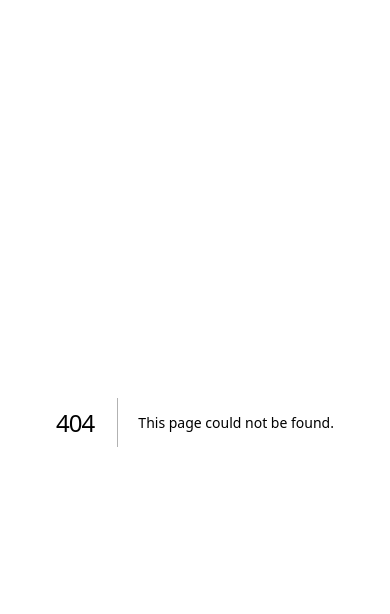
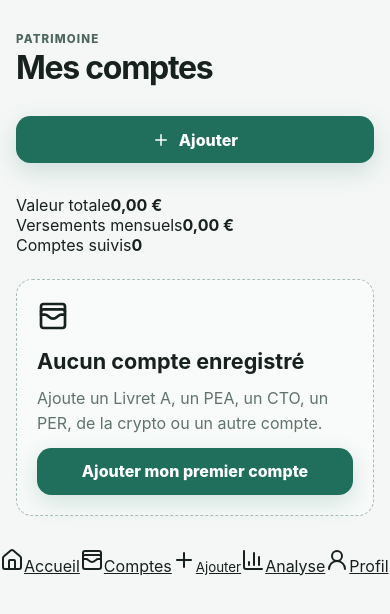
Before and after one commit to Owarino777/Patrimoine, a Next.js app: page /accounts in a window 390 px wide. Before the commit this address had no page. Shown: the top 614 px of the page. Built offline with nearby package versions, Linux system fonts and the light colour scheme.

Commit message:
feat(account): add mobile account management list

```diff
--- /dev/null
+++ b/src/app/accounts/page.tsx
@@ -0,0 +1,88 @@
+"use client";
+
+import Link from "next/link";
+import { Plus, WalletCards } from "lucide-react";
+import { useMemo, useSyncExternalStore } from "react";
+import { MobileBottomNav } from "../mobile-bottom-nav";
+import { DEMO_ACCOUNTS_CHANGED_EVENT, DEMO_ACCOUNTS_STORAGE_KEY, type DemoAccount } from "../demo-account-storage";
+
+const euro = new Intl.NumberFormat("fr-FR", {
+  style: "currency",
+  currency: "EUR",
+  minimumFractionDigits: 2,
+  maximumFractionDigits: 2,
+});
+
+function subscribe(onStoreChange: () => void): () => void {
+  window.addEventListener("storage", onStoreChange);
+  window.addEventListener(DEMO_ACCOUNTS_CHANGED_EVENT, onStoreChange);
+  return () => {
+    window.removeEventListener("storage", onStoreChange);
+    window.removeEventListener(DEMO_ACCOUNTS_CHANGED_EVENT, onStoreChange);
+  };
+}
+
+function getSnapshot(): string {
+  return window.localStorage.getItem(DEMO_ACCOUNTS_STORAGE_KEY) ?? "[]";
+}
+
+function getServerSnapshot(): string {
+  return "[]";
+}
+
+function parseAccounts(snapshot: string): DemoAccount[] {
+  try {
+    const parsed: unknown = JSON.parse(snapshot);
+    return Array.isArray(parsed) ? (parsed as DemoAccount[]) : [];
+  } catch {
+    return [];
+  }
+}
+
+export default function AccountsPage() {
+  const snapshot = useSyncExternalStore(subscribe, getSnapshot, getServerSnapshot);
+  const accounts = useMemo(() => parseAccounts(snapshot), [snapshot]);
+  const total = accounts.reduce((sum, account) => sum + account.amount, 0);
+  const monthly = accounts.reduce((sum, account) => sum + account.monthlyContribution, 0);
+
+  return (
+    <>
+      <main className="form-page accounts-list-page" id="main-content" tabIndex={-1}>
+        <header className="form-page-header">
+          <div><p className="eyebrow">Patrimoine</p><h1>Mes comptes</h1></div>
+          <Link className="primary-button icon-button" href="/accounts/new"><Plus aria-hidden="true" size={18} />Ajouter</Link>
+        </header>
+
+        <section className="account-list-summary" aria-label="Synthèse des comptes">
+          <article><span>Valeur totale</span><strong>{euro.format(total)}</strong></article>
+          <article><span>Versements mensuels</span><strong>{euro.format(monthly)}</strong></article>
+          <article><span>Comptes suivis</span><strong>{accounts.length}</strong></article>
+        </section>
+
+        {accounts.length === 0 ? (
+          <section className="empty-state">
+            <WalletCards aria-hidden="true" size={32} />
+            <h2>Aucun compte enregistré</h2>
+            <p>Ajoute un Livret A, un PEA, un CTO, un PER, de la crypto ou un autre compte.</p>
+            <Link className="primary-button" href="/accounts/new">Ajouter mon premier compte</Link>
+          </section>
+        ) : (
+          <section className="accounts-list" aria-label="Liste des comptes">
+            {accounts.map((account) => {
+              const investedCapital = account.investedCapital ?? account.amount;
+              const pnl = account.amount - investedCapital;
+              return (
+                <Link className="account-list-row" href={`/accounts/${account.id}`} key={account.id}>
+                  <span className="account-list-icon" aria-hidden="true"><WalletCards /></span>
+                  <span className="account-list-copy"><strong>{account.name}</strong><small>{account.institutionName}</small></span>
+                  <span className="account-list-value"><strong>{euro.format(account.amount)}</strong><small className={pnl >= 0 ? "positive-text" : "negative-text"}>{pnl >= 0 ? "+" : ""}{euro.format(pnl)}</small></span>
+                </Link>
+              );
+            })}
+          </section>
+        )}
+      </main>
+      <MobileBottomNav current="accounts" />
+    </>
+  );
+}
```
